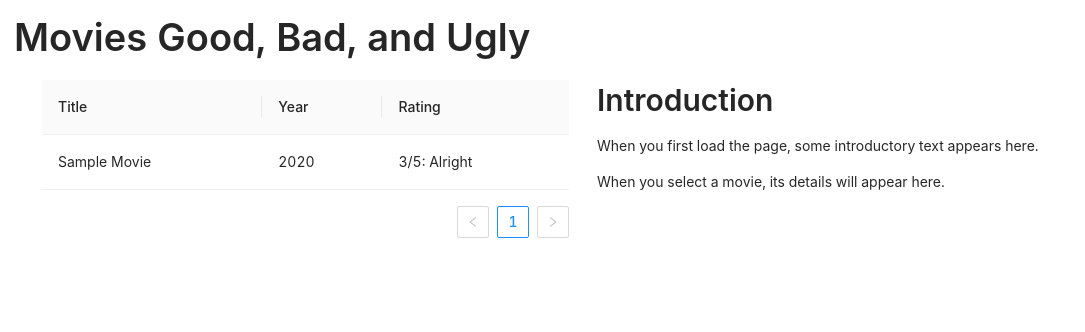
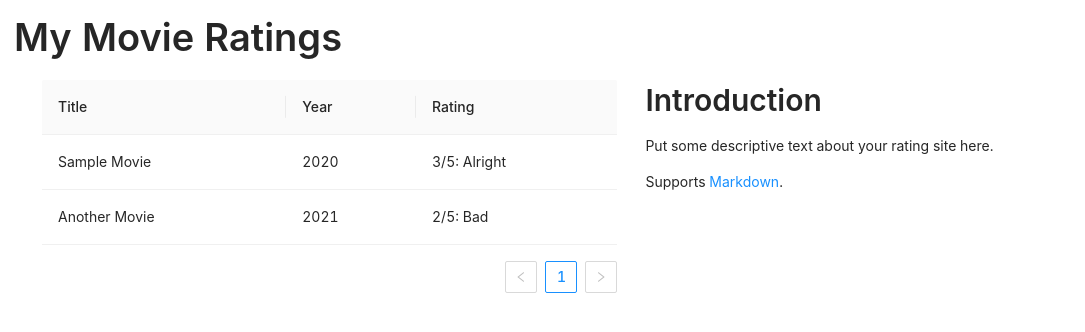
Before and after one commit to dgtombs/movierate, a React (Create React App) app in the folder frontend/: page / in a window 1280 px wide. Shown: the top 332 px of the page, without its empty margins (0-1085 px from the left). Built offline with nearby package versions, Linux system fonts and the light colour scheme.

Commit message:
feat: load movies and config from a JSON endpoint

```diff
--- /dev/null
+++ b/frontend/public/api/movies.json
@@ -0,0 +1,22 @@
+{
+  "config": {
+    "title": "My Movie Ratings",
+    "introduction": "Put some descriptive text about your rating site here.\n\nSupports [Markdown](https://daringfireball.net/projects/markdown/)."
+  },
+  "movies": [
+    {
+      "title": "Sample Movie",
+      "year": "2020",
+      "director": "David Tombs",
+      "rating": 3,
+      "review": "Write your review here. Supports [Markdown](https://daringfireball.net/projects/markdown/)."
+    },
+    {
+      "title": "Another Movie",
+      "year": "2021",
+      "director": "Joe Smith",
+      "rating": 2,
+      "review": "Started badly, got better."
+    }
+  ]
+}
--- /dev/null
+++ b/frontend/src/api/api.ts
@@ -0,0 +1,21 @@
+/*
+ * Communication with backend API.
+ *
+ * For now this fits in one module. If it gets big, I'll split it up.
+ */
+
+import Movie from '../domain/Movie';
+import Config from '../domain/Config';
+
+/**
+ * Response object format from the movies.json endpoint.
+ * This includes both app configuration and the movie list in order to reduce the number of requests needed to load the
+ * app.
+ */
+export interface MoviesResponse {
+    config: Config;
+    movies: Movie[];
+}
+
+export const getMovies = (): Promise<MoviesResponse> =>
+    fetch('api/movies.json').then(response => response.json());
--- a/frontend/src/components/App.tsx
+++ b/frontend/src/components/App.tsx
@@ -1,70 +1,35 @@
-import { Table, Typography } from 'antd';
-import { ColumnsType } from 'antd/lib/table';
+import { Spin } from 'antd';
 import 'antd/dist/antd.css';
 import React, { useState } from 'react';
 
-import Movie, { renderRating } from '../domain/Movie';
 import './App.css';
-import MovieDetails from './MovieDetails';
+import LoadedApp from './LoadedApp';
+import { getMovies, MoviesResponse } from '../api/api';
 
-const { Title } = Typography;
+const App: React.FC = () => {
+    const [loading, setLoading] = useState<boolean>(true);
+    const [moviesResponse, setMoviesResponse] = useState<MoviesResponse|null>(null);
 
-// Just include some sample data for now until we start loading ratings from the server.
-const dataSource: Movie[] = [
-    {
-        title: 'Sample Movie',
-        year: '2020',
-        director: 'David Tombs',
-        rating: 3,
-        review: "My thoughts will go _here_.\n\nMaybe I'll have more than one paragraph of thoughts."
-    },
-];
+    if (!moviesResponse) {
+        getMovies().then(response => {
+            setMoviesResponse(response);
+        }).finally(() => {
+            // Whether we succeeded or failed, we're done loading.
+            setLoading(false)
+        });
+    }
 
-const columns: ColumnsType<Movie> = [
-    {
-        title: 'Title',
-        dataIndex: 'title',
-    },
-    {
-        title: 'Year',
-        dataIndex: 'year',
-    },
-    {
-        title: 'Rating',
-        dataIndex: 'rating',
-        render: renderRating,
-    },
-];
-
-const Introduction: React.FC = () =>
-    <>
-        <Title level={2}>Introduction</Title>
-        <p>When you first load the page, some introductory text appears here.</p>
-        <p>When you select a movie, its details will appear here.</p>
-    </>;
-
-function App() {
-    const [selectedMovie, setSelectedMovie] = useState<Movie|null>(null);
     return (
         <div className="App">
-            <Title>Movies Good, Bad, and Ugly</Title>
-            <div className="main-content">
-                <div className="movie-list">
-                    <Table
-                        columns={columns}
-                        dataSource={dataSource}
-                        rowKey={(record => record.title + record.year)}
-                        onRow={record => ({
-                            onClick: () => setSelectedMovie(record),
-                        })}
-                    />
-                </div>
-                <div>
-                    {selectedMovie ? <MovieDetails movie={selectedMovie} /> : <Introduction/>}
-                </div>
-            </div>
+            {loading ?
+                <><Spin/> Loading...</> :
+                // If we finished loading but `movies` is null, that means we failed to load the movies.
+                moviesResponse ?
+                    <LoadedApp moviesData={moviesResponse} /> :
+                    <>Unable to load movie database. Please contact the site owner.</>
+            }
         </div>
     );
-}
+};
 
 export default App;
--- /dev/null
+++ b/frontend/src/components/ConfigContext.ts
@@ -0,0 +1,13 @@
+import React from 'react';
+import Config from '../domain/Config';
+
+/**
+ * Provides app configuration to any React component that desires it.
+ */
+const ConfigContext = React.createContext<Config>({
+    /* Provide some default values per React requirements, but users should never see this. */
+    title: 'You should never see this',
+    introduction: 'You should never see this',
+});
+
+export default ConfigContext;
--- /dev/null
+++ b/frontend/src/components/LoadedApp.tsx
@@ -0,0 +1,71 @@
+import React, { useContext, useState } from 'react';
+import ReactMarkdown from 'react-markdown';
+import { Table, Typography } from 'antd';
+import { ColumnsType } from 'antd/lib/table';
+
+import Movie, { renderRating } from '../domain/Movie';
+import MovieDetails from './MovieDetails';
+import { MoviesResponse } from '../api/api';
+import ConfigContext from './ConfigContext';
+
+const { Title } = Typography;
+
+export interface Props {
+    moviesData: MoviesResponse;
+}
+
+const columns: ColumnsType<Movie> = [
+    {
+        title: 'Title',
+        dataIndex: 'title',
+    },
+    {
+        title: 'Year',
+        dataIndex: 'year',
+    },
+    {
+        title: 'Rating',
+        dataIndex: 'rating',
+        render: renderRating,
+    },
+];
+
+const Introduction: React.FC = () => {
+    const config = useContext(ConfigContext);
+    return <>
+        <Title level={2}>Introduction</Title>
+        <ReactMarkdown>{config.introduction}</ReactMarkdown>
+    </>;
+};
+
+/**
+ * The App with initial data loaded.
+ *
+ * @param props
+ */
+const LoadedApp: React.FC<Props> = ({ moviesData }) => {
+    const { config, movies } = moviesData;
+    const [selectedMovie, setSelectedMovie] = useState<Movie | null>(null);
+    return (
+        <ConfigContext.Provider value={config}>
+            <Title>{config.title}</Title>
+            <div className="main-content">
+                <div className="movie-list">
+                    <Table
+                        columns={columns}
+                        dataSource={movies}
+                        rowKey={(record => record.title + record.year)}
+                        onRow={record => ({
+                            onClick: () => setSelectedMovie(record),
+                        })}
+                    />
+                </div>
+                <div>
+                    {selectedMovie ? <MovieDetails movie={selectedMovie}/> : <Introduction/>}
+                </div>
+            </div>
+        </ConfigContext.Provider>
+    );
+};
+
+export default LoadedApp;
--- /dev/null
+++ b/frontend/src/domain/Config.ts
@@ -0,0 +1,10 @@
+/**
+ * App configuration.
+ */
+interface Config {
+    title: string;
+    // Markdown supported here.
+    introduction: string;
+}
+
+export default Config;
--- a/frontend/src/domain/Movie.ts
+++ b/frontend/src/domain/Movie.ts
@@ -5,7 +5,7 @@ interface Movie {
     rating: Rating;
     // If present, overrides the default text for the rating.
     ratingText?: string;
-    // Just text for now, Markdown format will be supported soon.
+    // Markdown supported here.
     review: string;
 }
 
```
Also changed, not shown: 1 other file (tests, documents, lock files or other folders).
